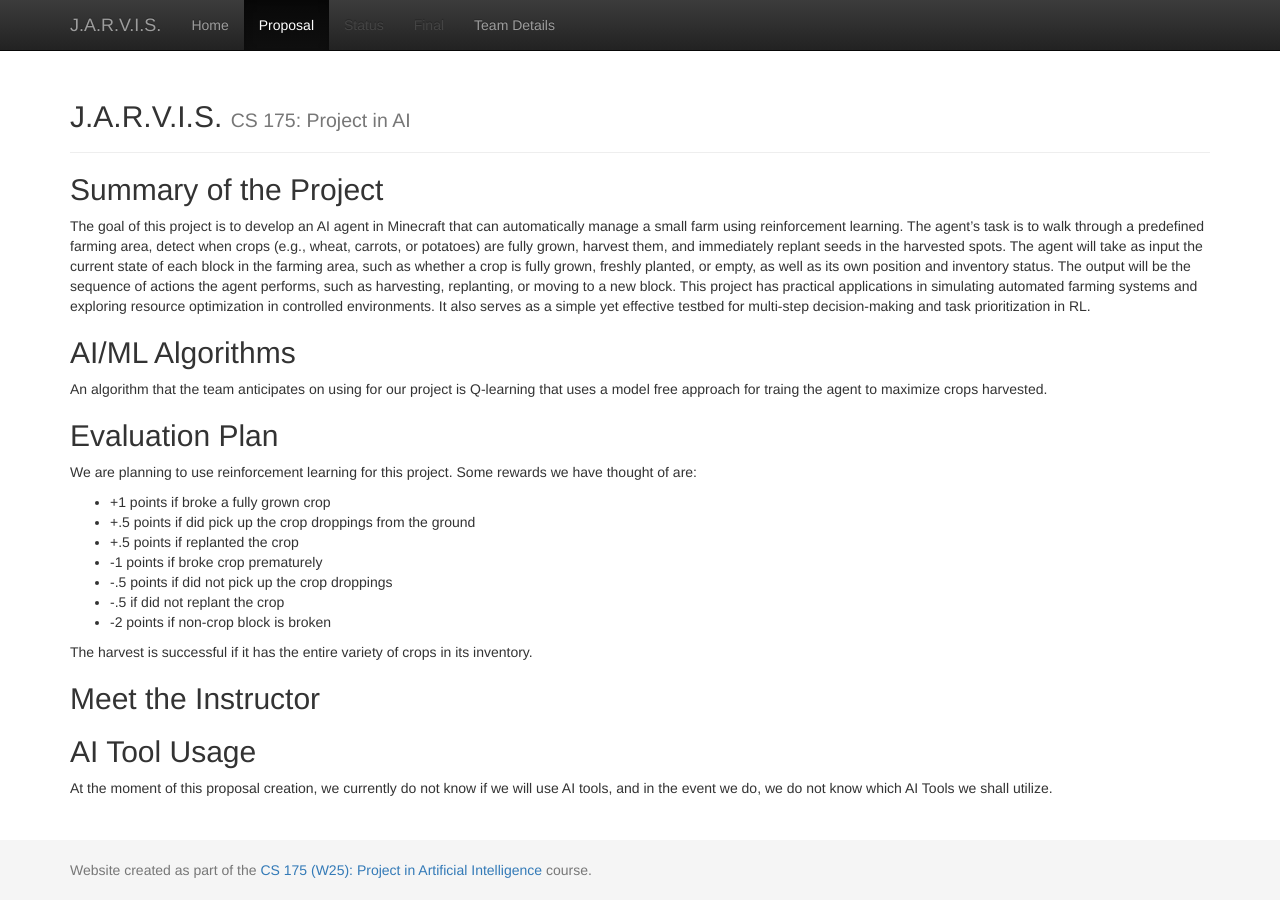
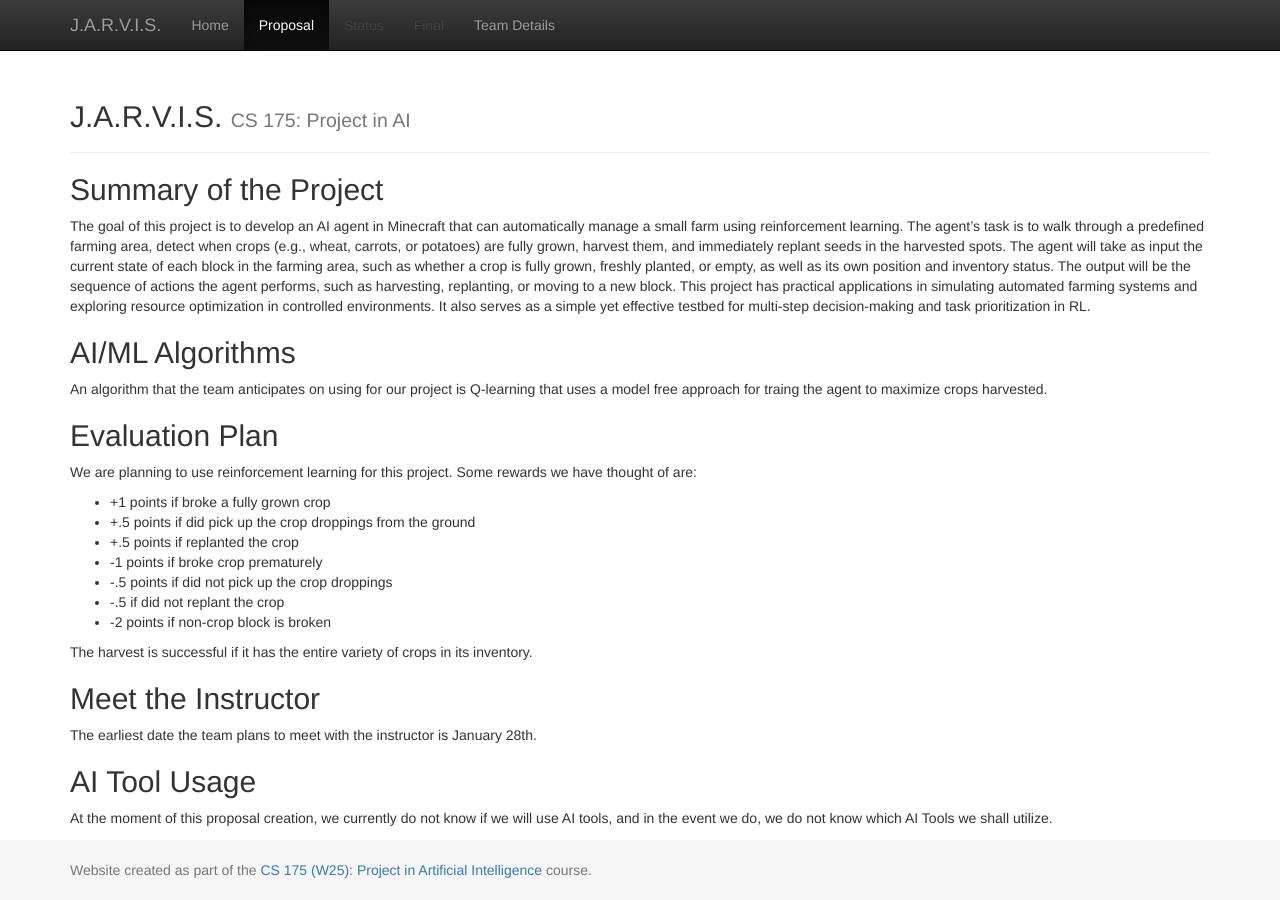
Before and after one commit to avinashduggal/TowerRunners, a Jekyll site: the page built from docs/proposal.md, in a window 1280 px wide. Built offline with Jekyll 4.4.1, drawn with Linux system fonts in a browser that asks for light colours.

Commit message:
Update proposal.md

```diff
--- a/docs/proposal.md
+++ b/docs/proposal.md
@@ -22,7 +22,7 @@ We are planning to use reinforcement learning for this project. Some rewards we
 The harvest is successful if it has the entire variety of crops in its inventory.
 
 ## Meet the Instructor
-
+The earliest date the team plans to meet with the instructor is January 28th.
 
 ## AI Tool Usage
 At the moment of this proposal creation, we currently do not know if we will use AI tools, and in the event we do, we do not know which AI Tools we shall utilize.
```
